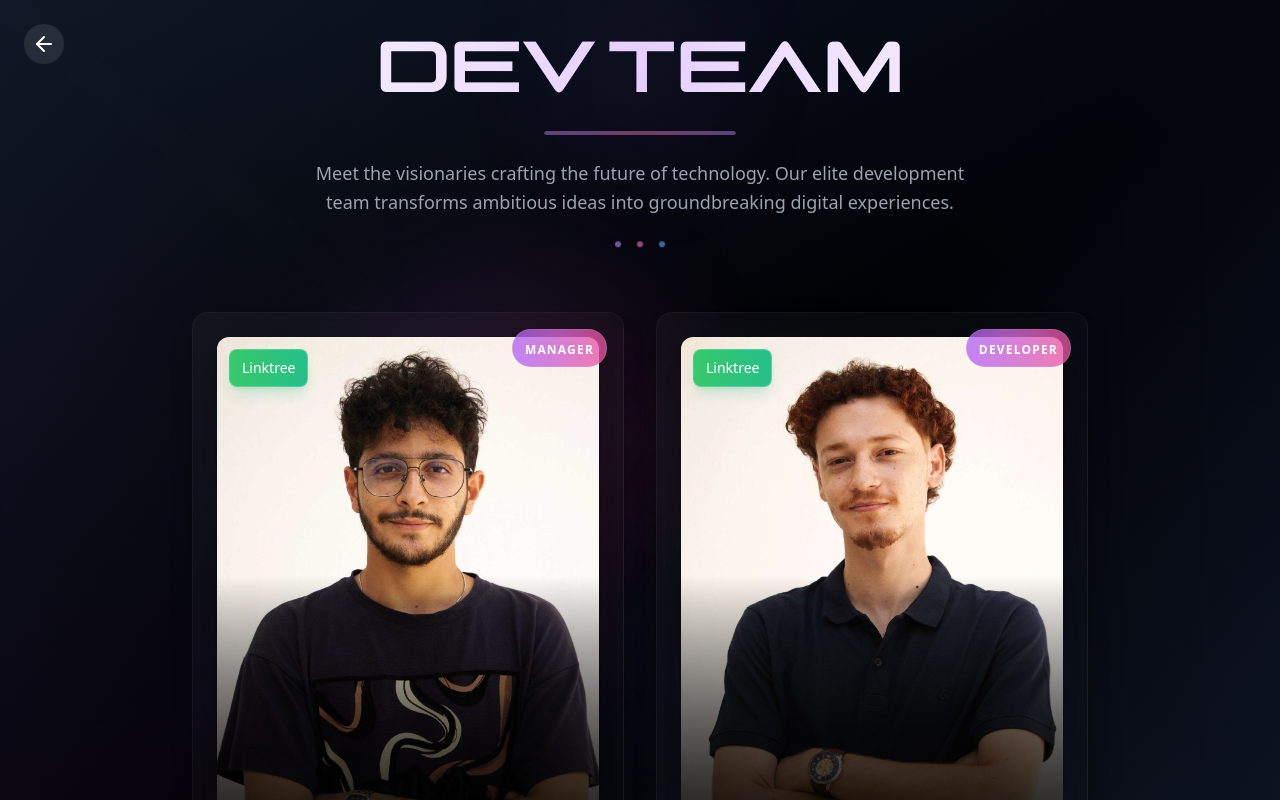
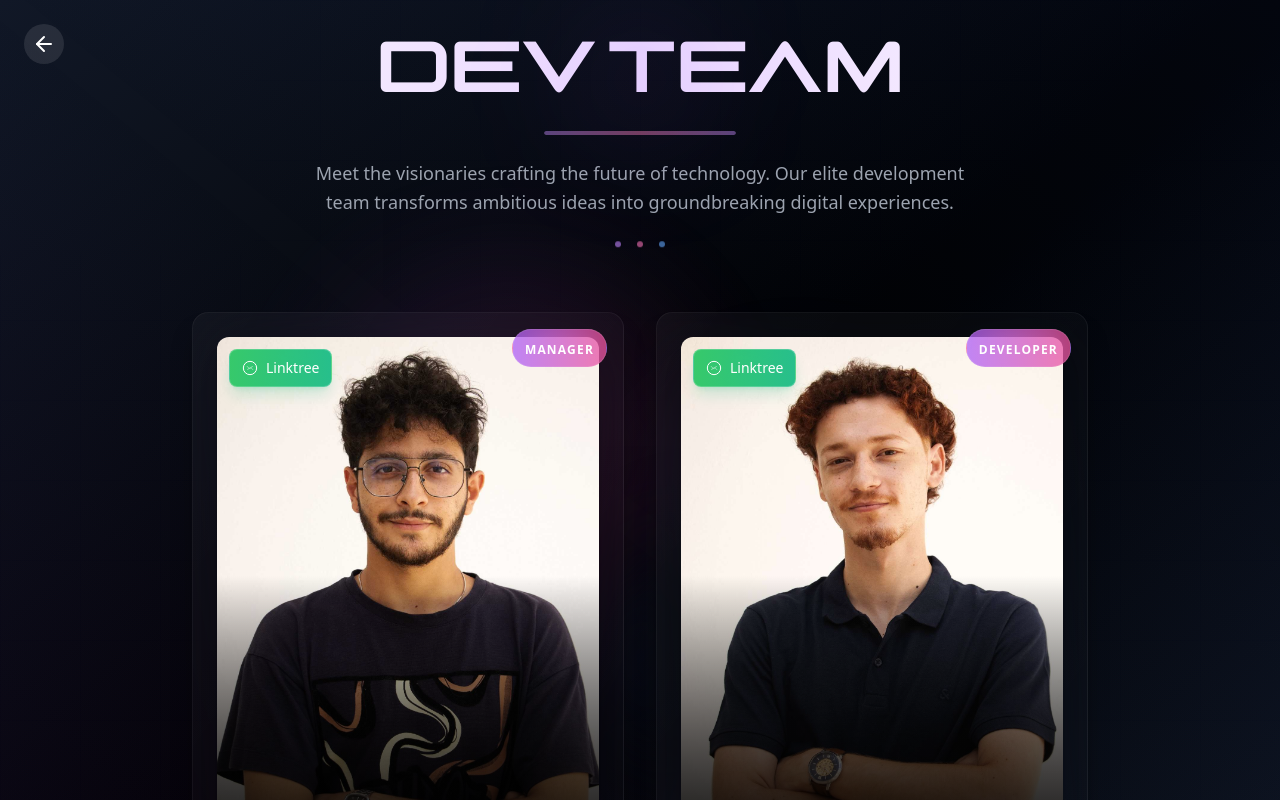
Before and after one commit to mohamedTounsi/mtc-website, a Next.js app: page /devDepartment in a window 1280 px wide. Shown: the top 800 px of the page. Built offline with nearby package versions, Linux system fonts and the light colour scheme; a web font is replaced by a local one.

Commit message:
reduced images sizes

```diff
--- a/src/app/Department/Department.jsx
+++ b/src/app/Department/Department.jsx
@@ -41,7 +41,7 @@ export default function Department() {
   return (
     <section
       id="departments"
-      className="w-[92%] md:w-[86%] mx-auto px-4 sm:px-6 lg:px-8 text-white py-12 lg:py-20"
+      className="w-[92%] md:w-full mx-auto px-4 sm:px-6 lg:px-6 text-white py-12 lg:py-20"
     >
       {/* Heading */}
       <motion.div
--- a/src/app/devDepartment/page.jsx
+++ b/src/app/devDepartment/page.jsx
@@ -104,7 +104,7 @@ export default function DepartmentPage() {
                       />
                     </div>
 
-                    {/* Linktree */}
+                  {/* Linktree */}
                     <div className="absolute top-3 left-3 z-20">
                       <a
                         href={member.linktree}
@@ -112,6 +112,22 @@ export default function DepartmentPage() {
                         rel="noopener noreferrer"
                         className="flex items-center space-x-2 px-3 py-2 rounded-lg bg-gradient-to-r from-green-500/90 to-emerald-500/90 backdrop-blur-xl border border-white/20 shadow-lg shadow-emerald-500/20 hover:shadow-emerald-400/30 hover:scale-105 transition-all duration-300 text-white text-sm font-medium"
                       >
+                        <svg
+                          className="w-4 h-4"
+                          viewBox="0 0 24 24"
+                          fill="currentColor"
+                        >
+                          <path d="M7.953 15.066c-.08-.08-.08-.207 0-.287l2.68-2.68a2.5 2.5 0 0 1 3.536 0l2.68 2.68c.08.08.08.207 0 .287-.08.08-.207.08-.287 0l-2.68-2.68a2 2 0 0 0-2.828 0l-2.68 2.68c-.08.08-.207.08-.287 0z" />
+                          <path d="M16.047 8.934c.08.08.08.207 0 .287l-2.68 2.68a2.5 2.5 0 0 1-3.536 0l-2.68-2.68c-.08-.08-.08-.207 0-.287.08-.08.207-.08.287 0l2.68 2.68a2 2 0 0 0 2.828 0l2.68-2.68c.08-.08.207-.08.287 0z" />
+                          <circle
+                            cx="12"
+                            cy="12"
+                            r="10"
+                            fill="none"
+                            stroke="currentColor"
+                            strokeWidth="1.5"
+                          />
+                        </svg>
                         <span>Linktree</span>
                       </a>
                     </div>
```
